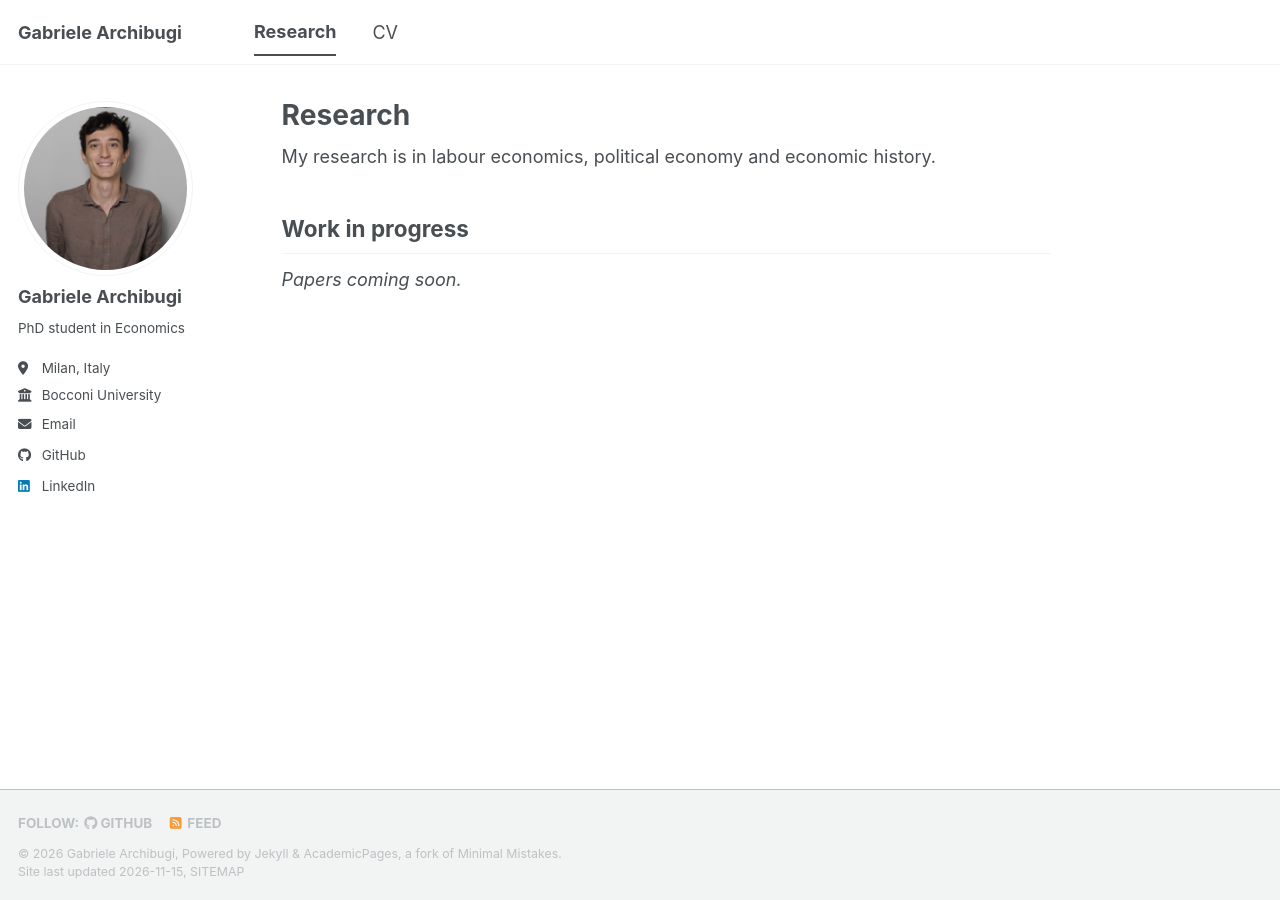
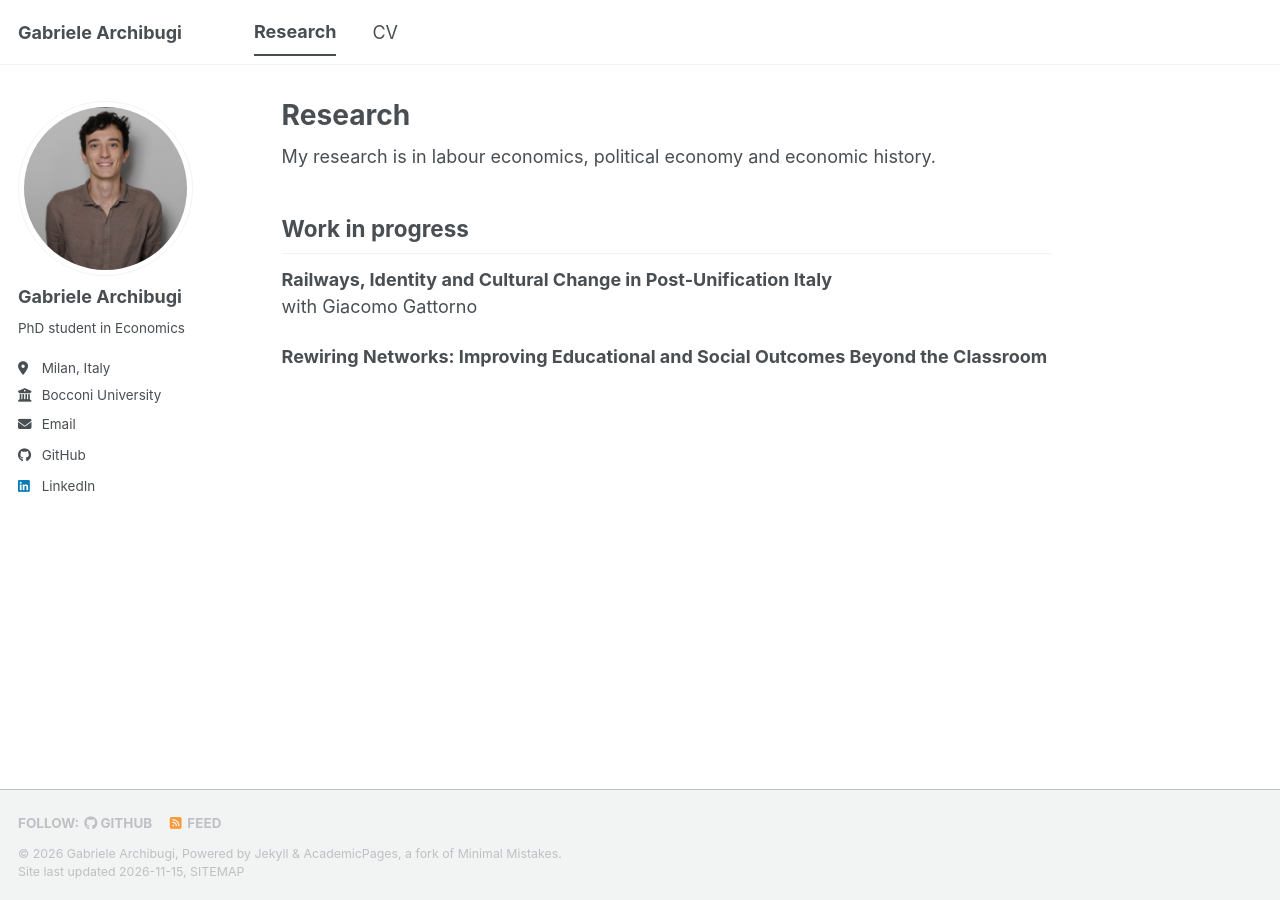
Before and after one commit to garchibugi/garchibugi.github.io, a Jekyll site: the page built from _pages/research.md, in a window 1280 px wide. Built offline with Jekyll 4.4.1, drawn with Linux system fonts in a browser that asks for light colours; a script bundle is joined from its source files by our own code; a style sheet for code colours, icons or effects is not loaded.

Commit message:
Add work in progress to Research page

```diff
--- a/_pages/research.md
+++ b/_pages/research.md
@@ -8,4 +8,7 @@ My research is in labour economics, political economy and economic history.
 
 ## Work in progress
 
-*Papers coming soon.*
+**Railways, Identity and Cultural Change in Post-Unification Italy**
+with Giacomo Gattorno
+
+**Rewiring Networks: Improving Educational and Social Outcomes Beyond the Classroom**
```
